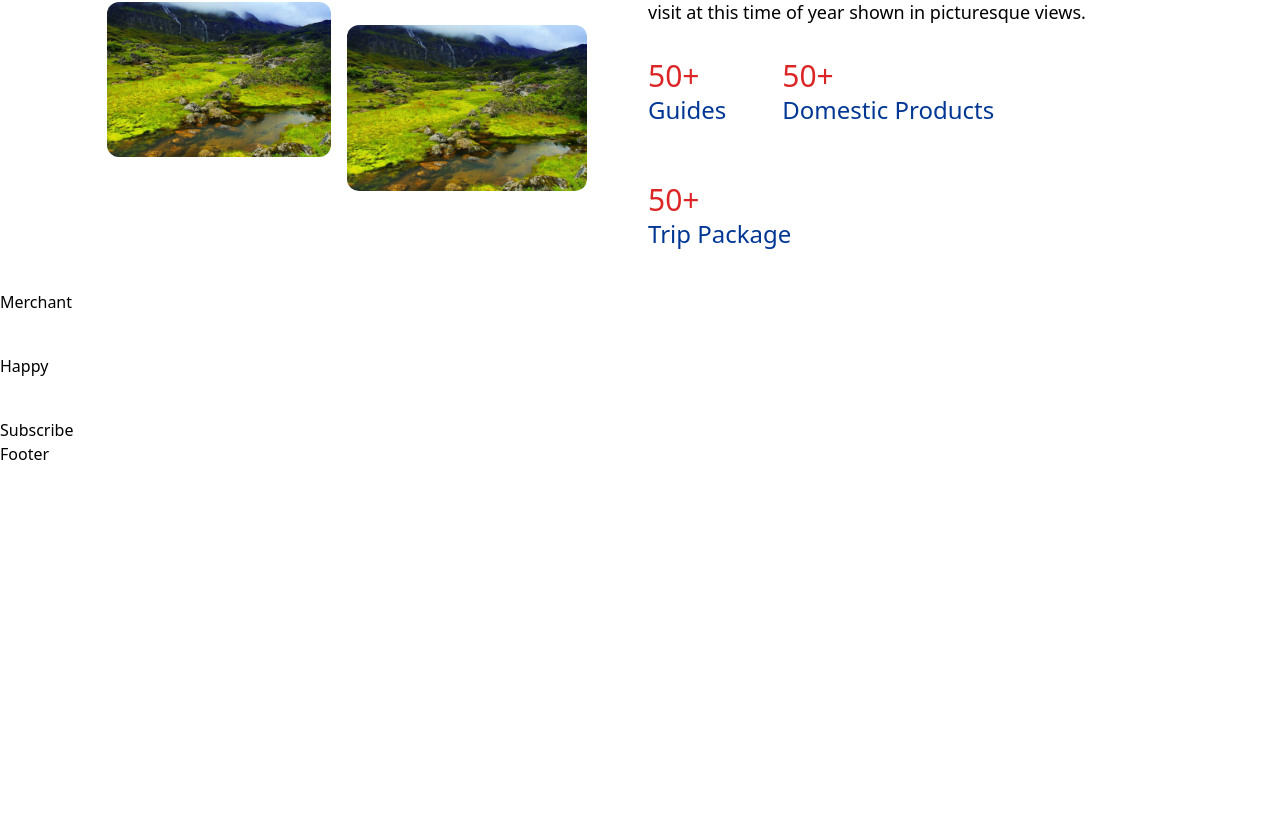
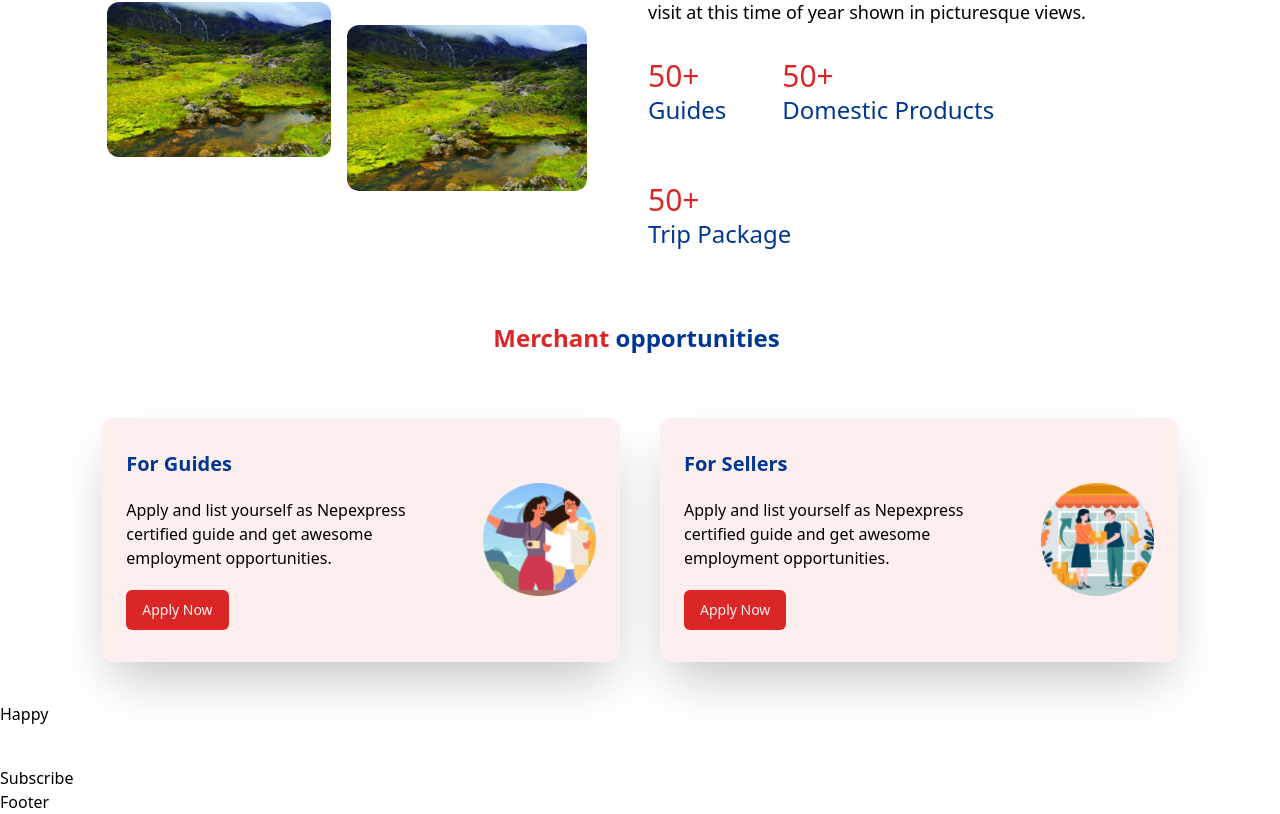
Before and after one commit to im-bipo/nep-express, a Next.js app: page / in a window 1280 px wide. Shown: the part 1082-1896 px from the top of the page. Before the commit the page ends 1548 px from the top, so only its background shows below. Built offline with nearby package versions, Linux system fonts and the light colour scheme.

Commit message:
ADD: Merchant Section

```diff
--- a/src/components/custom/HeroLander.tsx
+++ b/src/components/custom/HeroLander.tsx
@@ -71,6 +71,7 @@ const HeroLander = () => {
           </div>
 
         </div>
+
         <div>
           <Placerecozmmandate />
         </div>
--- a/src/components/custom/Merchant.tsx
+++ b/src/components/custom/Merchant.tsx
@@ -1,8 +1,61 @@
 import React from 'react'
+import Image from 'next/image'
+import image1 from '/public/Ellipse 11.png'
+import image2 from '/public/Ellipse 12.png'
+import { Button } from '../ui/button'
+const data=[
+    {
+title:'For Guides',
+text:"Apply and list yourself as Nepexpress certified guide and get awesome employment opportunities.",
+btn:"Apply Now",
+image:image1
+    },
+    {
+        title:'For Sellers',
+        text:"Apply and list yourself as Nepexpress certified guide and get awesome employment opportunities.",
+        btn:"Apply Now",
+        image:image2
+            },
+]
 
 const Merchant = () => {
   return (
-    <div>Merchant</div>
+  <>
+  <div className='w-11/12 mx-auto flex flex-col justify-center gap-8'>
+    <h1 className='text-secondary text-2xl w-3/12 mx-auto py-8 font-semibold'><span className='text-primary'>Merchant</span> opportunities</h1>
+    <div className='grid grid-cols-2 gap-10 w-11/12 mx-auto'>
+    {
+        data.map((val,i)=>{
+            return(
+
+ <div
+                  key={i}
+                  className="flex gap-8 bg-[#FEEFEF] px-6 py-8  rounded-xl shadow-2xl"
+                >
+                  <div className="flex flex-col gap-5">
+                    <p className='text-xl font-semibold text-secondary'>{val.title}</p>
+                    <p>{val.text}</p>
+                    <Button className='w-fit'>
+                      {val.btn}
+                    </Button>
+                  </div>
+                  <div className="flex items-center">
+                    <Image
+                      src={val.image}
+                      alt="image"
+                      width={400}
+                      height={400}
+                      className="w-64 object-cover"
+                    />
+                  </div>
+                </div>
+
+            )
+        })
+    }
+    </div>
+  </div>
+  </>
   )
 }
 
```
Also changed, not shown: public/Ellipse 11.png (added), public/Ellipse 12.png (added).
